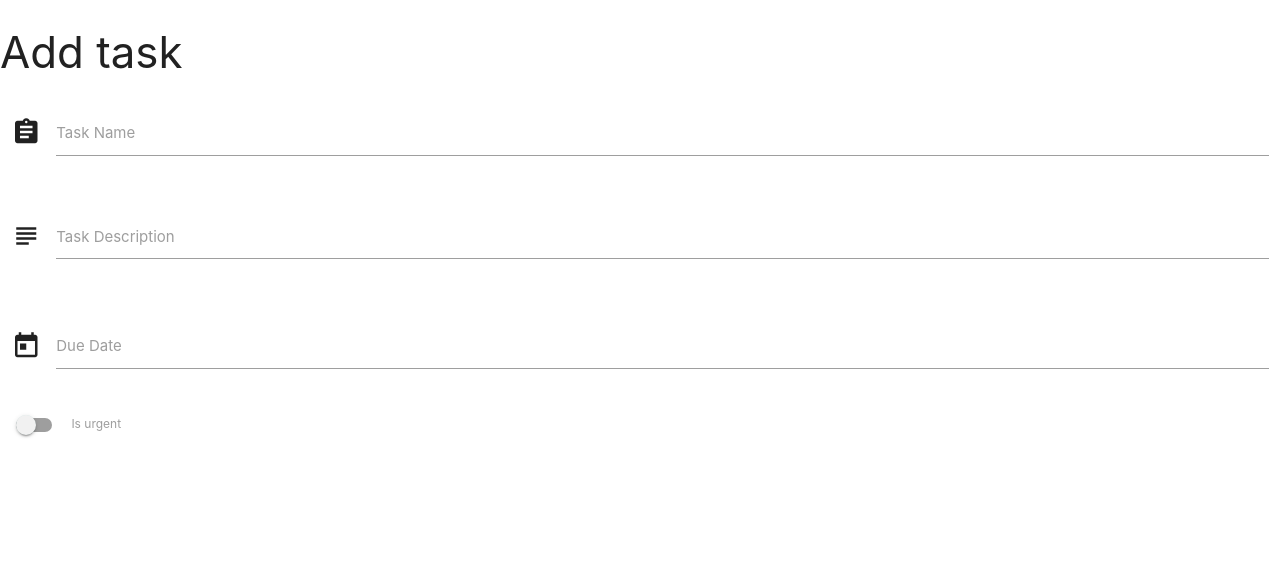
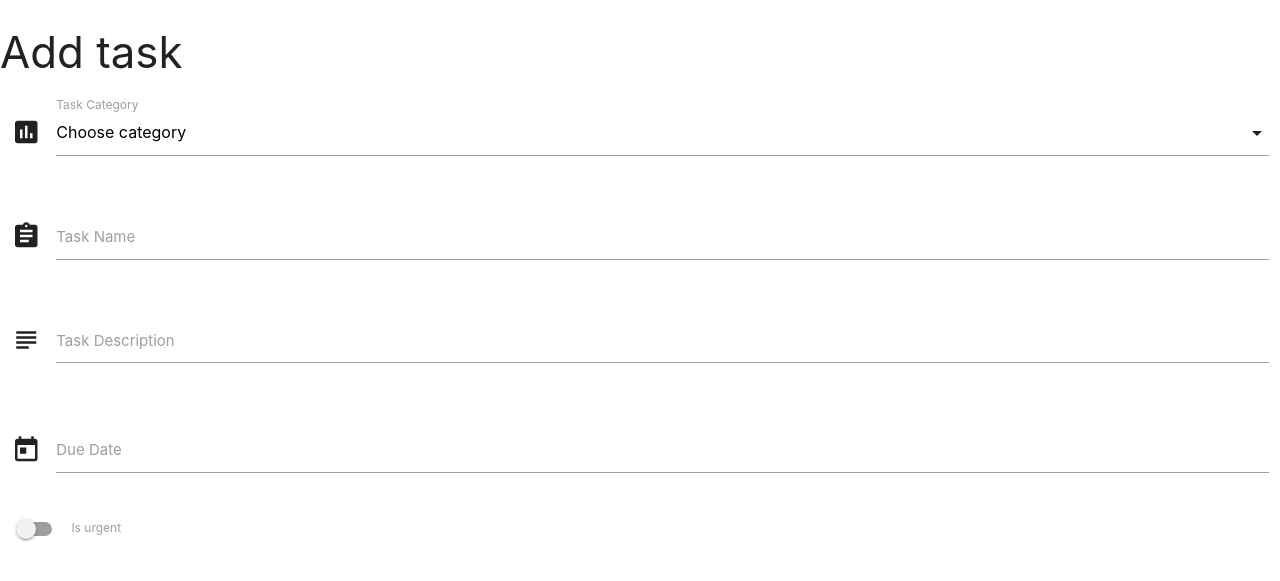
Before and after one commit to trisdauvergne/task-manager, a Flask app: page /add_task in a window 1280 px wide. Shown: the top 581 px of the page. Run offline with Flask 2, Linux system fonts and the light colour scheme; data that the repository does not hold is empty; some libraries are stand-ins or nearby versions.

Commit message:
200401 - 10:03 feat: added selector to addtask html

```diff
--- a/app.py
+++ b/app.py
@@ -19,12 +19,14 @@ mongo = PyMongo(app)
 
 @app.route('/get_tasks')
 def get_tasks():
-    return render_template("tasks.html", tasks=mongo.db.tasks.find())
+    return render_template("tasks.html",
+    tasks=mongo.db.tasks.find())
 
 
 @app.route('/add_task')
 def add_task():
-    return render_template("addtask.html")
+    return render_template("addtask.html",
+    categories=mongo.db.categories.find())
 
 
 if __name__ == '__main__':
--- a/templates/addtask.html
+++ b/templates/addtask.html
@@ -5,6 +5,18 @@
 
 <div class="row">
 	<form action="" method="POST" class="col s12">
+        <div class="row">
+            <div class="input-field col s12">
+                <i class="material-icons prefix">poll</i>
+                <select id="category" name="category_name">
+                <option value="" disabled selected>Choose category</option>
+                {% for cat in categories %}
+                    <option value="{{ cat.category_name }}">{{ cat.category_name }}</option>
+                {% endfor %}
+                </select>
+                <label>Task Category</label>
+            </div>
+        </div>
 		<div class="row">
 			<div class="input-field col s12">
 				<i class="material-icons prefix">assignment</i>
--- a/templates/base.html
+++ b/templates/base.html
@@ -19,10 +19,12 @@
 	<script type="text/javascript">
 		$(document).ready(function(){
             $('.collapsible').collapsible();
-        });
-        $(document).ready(function(){
+            $('select').formSelect();
             $('.datepicker').datepicker();
         });
+        // $(document).ready(function(){
+        //     $('.datepicker').datepicker();
+        // });
 	</script>
 </body>
 
```
